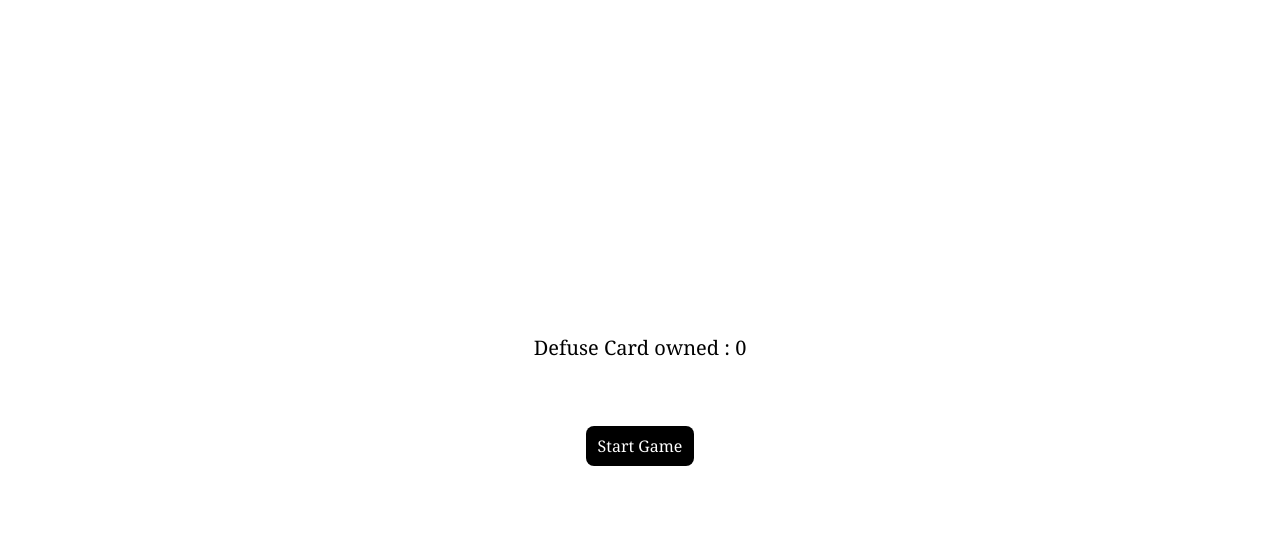
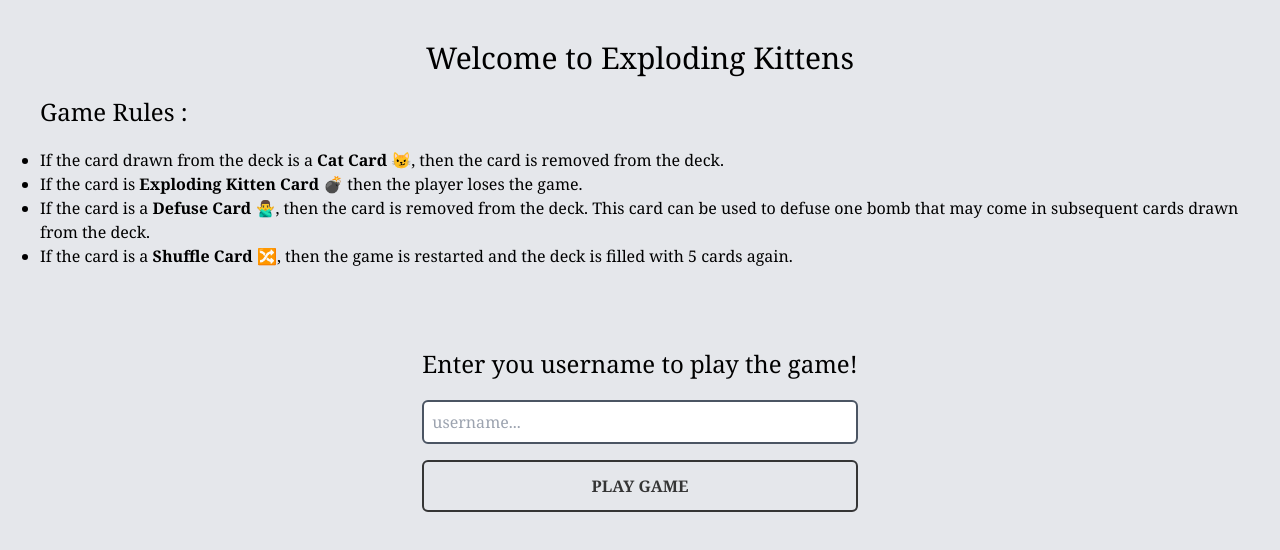
Before and after one commit to SwetanshuSingh/exploding-kittens, a React (Vite) app: page / in a window 1280 px wide. Shown: the top 550 px of the page. Built offline with nearby package versions, Linux system fonts and the light colour scheme.

Commit message:
Add : homepage and client side routing

```diff
--- a/package.json
+++ b/package.json
@@ -14,6 +14,7 @@
     "react": "^18.2.0",
     "react-dom": "^18.2.0",
     "react-redux": "^9.1.0",
+    "react-router-dom": "^6.22.2",
     "uuid": "^9.0.1"
   },
   "devDependencies": {
--- a/src/App.jsx
+++ b/src/App.jsx
@@ -1,28 +1,15 @@
-import { useSelector, useDispatch } from "react-redux";
-import { cardActions, drawDeck } from "./redux/slices/deck";
+import { BrowserRouter, Routes, Route } from "react-router-dom";
+import Game from "./pages/Game.jsx";
+import HomePage from "./pages/Home.jsx";
 
 const App = () => {
-
-  // const count = useSelector((state) => state.counter);
-  const deck = useSelector((state) => state.deck.deckDrawn)
-  const defuseCardsOwned = useSelector((state) => state.deck.defuseCardsOwned);
-  const dispatch = useDispatch();
-
   return (
-    <div className="w-full h-[100vh] flex flex-col gap-8 items-center justify-center font-serif">
-      <h2 className="text-xl font-medium">Defuse Card owned : {defuseCardsOwned}</h2>
-      <div className="cards flex gap-4">
-        {deck.map((card) => {
-          return (
-            <div onClick={() => {dispatch(cardActions({ name : card.cardName, id : card.id}))}} key={card.id} className="w-16 h-24 border border-black rounded-lg bg-red-500">
-            </div>
-          )
-        })}
-      </div>
-
-      <button className="bg-black text-white rounded-lg px-3 py-2" onClick={() => {dispatch(drawDeck())}}>Start Game</button>
-    </div>
-  )
-}
-
+    <BrowserRouter>
+      <Routes>
+        <Route path="/" element={<HomePage />} />
+        <Route path="/game" element={<Game />} />
+      </Routes>
+    </BrowserRouter>
+  );
+};
 export default App;
--- /dev/null
+++ b/src/pages/Game.jsx
@@ -0,0 +1,28 @@
+import { useSelector, useDispatch } from "react-redux";
+import { cardActions, drawDeck } from "../redux/slices/deck";
+
+const Game = () => {
+
+  // const count = useSelector((state) => state.counter);
+  const deck = useSelector((state) => state.deck.deckDrawn)
+  const defuseCardsOwned = useSelector((state) => state.deck.defuseCardsOwned);
+  const dispatch = useDispatch();
+
+  return (
+    <div className="w-full h-[100vh] flex flex-col gap-8 items-center justify-center font-serif">
+      <h2 className="text-xl font-medium">Defuse Card owned : {defuseCardsOwned}</h2>
+      <div className="cards flex gap-4">
+        {deck.map((card) => {
+          return (
+            <div onClick={() => {dispatch(cardActions({ name : card.cardName, id : card.id}))}} key={card.id} className="w-16 h-24 border border-black rounded-lg bg-red-500">
+            </div>
+          )
+        })}
+      </div>
+
+      <button className="bg-black text-white rounded-lg px-3 py-2" onClick={() => {dispatch(drawDeck())}}>Start Game</button>
+    </div>
+  )
+}
+
+export default Game;
--- /dev/null
+++ b/src/pages/Home.jsx
@@ -0,0 +1,44 @@
+import { useState } from "react";
+import { useNavigate }  from "react-router-dom";
+
+const HomePage = () => {
+
+    const navigate = useNavigate();
+    const [inputValue, setInputValue] = useState('');
+
+    const handleChange = (evt) => {
+        setInputValue(evt.target.value);
+    }
+
+    const handleSubmit = (evt) => {
+        evt.preventDefault();
+        console.log(inputValue);
+        navigate("/game");
+    }
+
+    return (
+        <section className="h-[100vh] w-full flex flex-col items-center gap-20 font-serif p-10 bg-gray-200">
+            <div className="heading w-full flex flex-col gap-5">
+                <h1 className="text-3xl text-center font-medium">Welcome to Exploding Kittens</h1>
+                <h4 className="text-2xl">Game Rules :</h4>
+                <ul className=" list-disc font-light">
+                    <li>If the card drawn from the deck is a <span className="font-semibold">Cat Card 😼</span>, then the card is removed from the deck.</li>
+                    <li>If the card is <span className="font-semibold">Exploding Kitten Card 💣</span> then the player loses the game.</li>
+                    <li>If the card is a <span className="font-semibold">Defuse Card 🙅‍♂️</span>, then the card is removed from the deck. This card can be used to defuse one bomb that may come in subsequent cards drawn from the deck.</li>
+                    <li>If the card is a <span className="font-semibold">Shuffle Card 🔀</span>, then the game is restarted and the deck is filled with 5 cards again.</li>
+                </ul>
+            </div>
+
+            <form onSubmit={handleSubmit} action="/" className="flex flex-col gap-5">
+                <h2 className="text-2xl font-medium">Enter you username to play the game!</h2>
+                <div className="flex flex-col gap-4">
+                    <input value={inputValue} onChange={handleChange} className="border-2 border-gray-600 rounded-md p-2 outline-none" type="text" placeholder="username..." />
+                    <button onClick={handleSubmit} className="border-2 border-[#353535] hover:bg-[#353535] text-[#353535] hover:text-white transition-colors p-3 rounded-md font-semibold uppercase">Play game</button>
+                </div>
+            </form>
+
+        </section>
+    )
+}
+
+export default HomePage;
```
Also changed, not shown: 1 other file (tests, documents, lock files or other folders).
